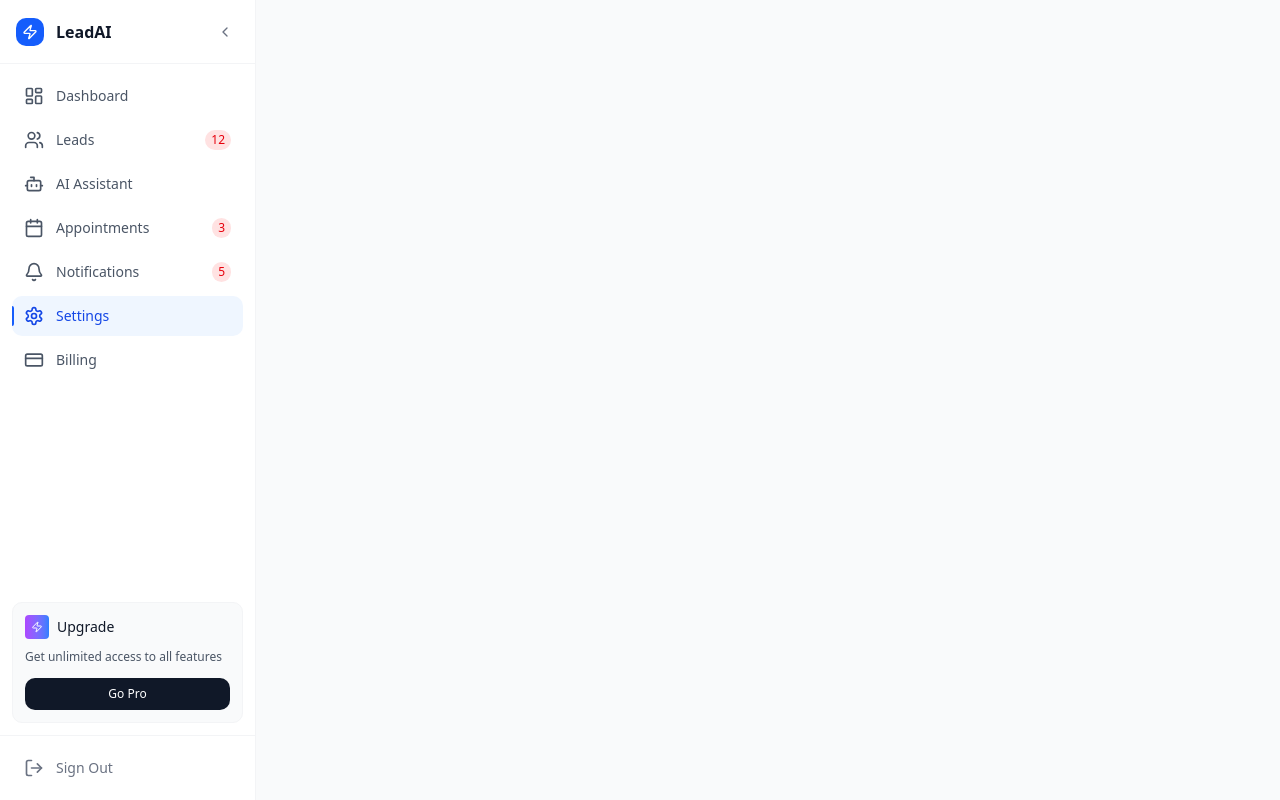
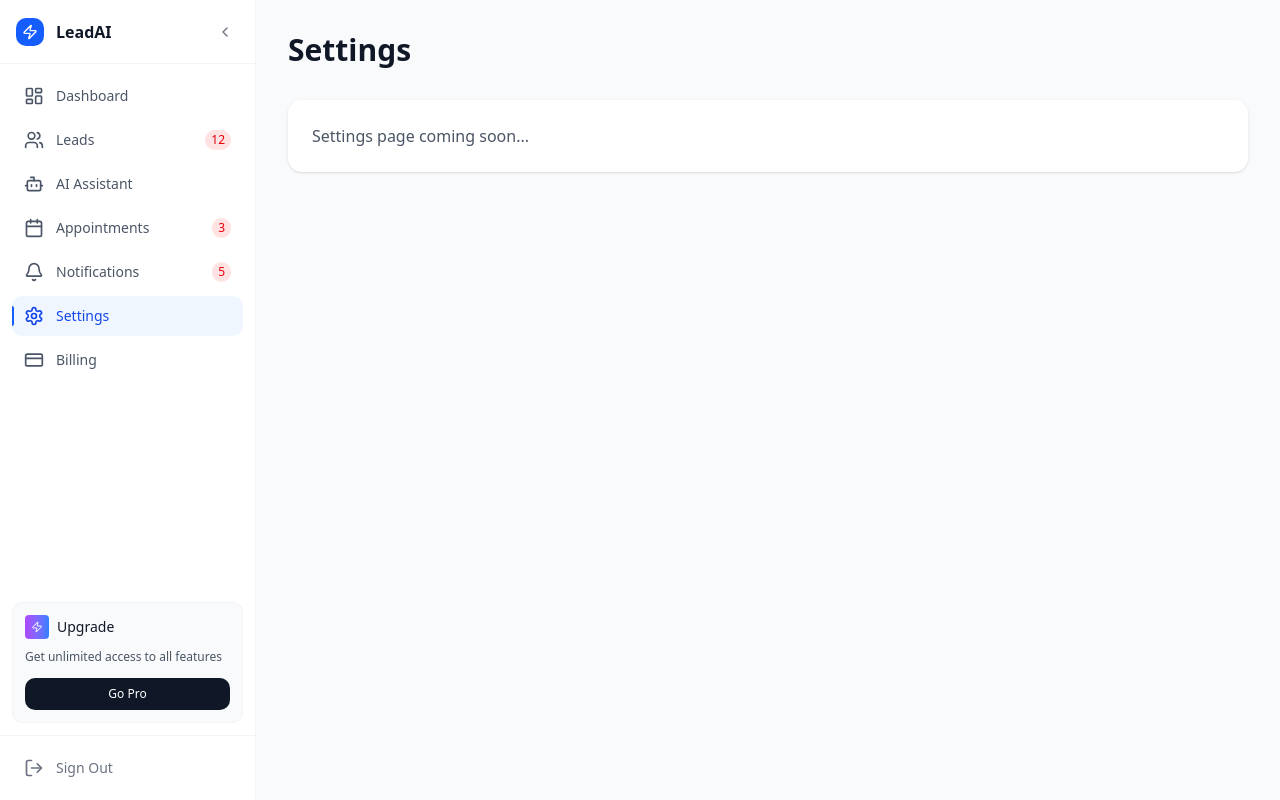
Before and after one commit to Rahul203069/sas-frontend, a Next.js app: page /settings in a window 1280 px wide. Built offline with nearby package versions, Linux system fonts and the light colour scheme.

Commit message:
noejfnvbvwcb

```diff
--- a/app/api/twilio/webhook/route.ts
+++ b/app/api/twilio/webhook/route.ts
@@ -5,8 +5,8 @@ import twilio from 'twilio';
 import {  smsreplyqueue } from '@/lib/que/addjob';
 
 // Twilio credentials (store these in environment variables)
-const accountSid = process.env.SID;
-const authToken = process.env.TOKEN;
+const accountSid = process.env.SIDFREE;
+const authToken = process.env.TOKENFREE;
 const twilioPhoneNumber = '+15592457719';
 
 // Initialize Twilio client
--- a/app/settings/page.tsx
+++ b/app/settings/page.tsx
@@ -6,6 +6,12 @@ export default function Settings() {
   return (
     <Sidebarwrapper>
 
+    <div className="p-8">
+      <h1 className="text-3xl font-bold text-gray-900 mb-8">Settings</h1>
+      <div className="bg-white rounded-xl p-6 shadow-sm">
+        <p className="text-gray-600">Settings page coming soon...</p>
+      </div>
+    </div>
     </Sidebarwrapper>
   );
 }
```
